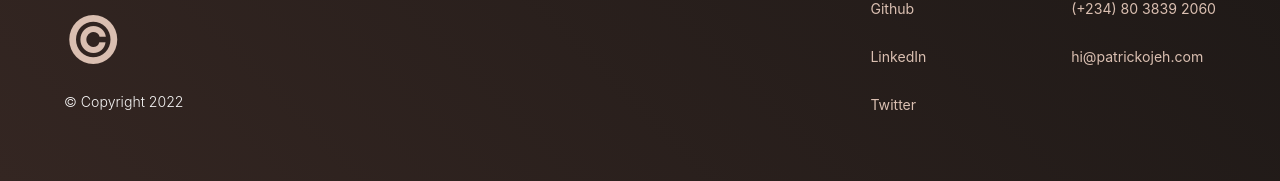
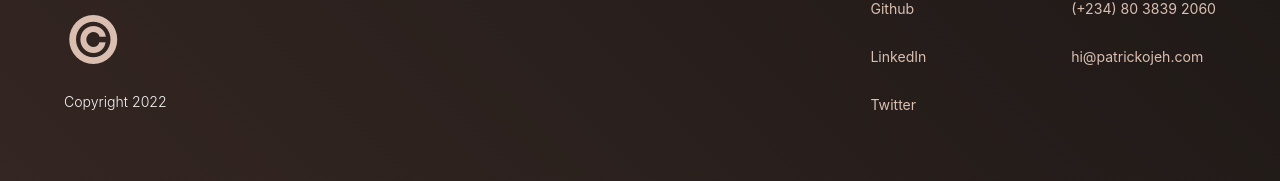
Before and after one commit to patrickojeh/portfolio, a React (Create React App) app: page / in a window 1280 px wide. Shown: the part 848-1029 px from the top of the page. Built offline with nearby package versions, Linux system fonts and the light colour scheme.

Commit message:
c in footer

```diff
--- a/src/components/Layout/Footer.js
+++ b/src/components/Layout/Footer.js
@@ -9,7 +9,7 @@ const Footer = () => {
       <div className="flex items-end-l justify-between-l flex-row-l flex-column-l flex-column-reverse pb2">
         <div className="pt0-l pt5 flex flex-column-l flex-row justify-between">
           <span className="copyright dn dib-l">&copy;</span>
-          <p className="small pb4 pb0-ns mb0-ns"><span className="di di-m">©</span> Copyright {year}</p>
+          <p className="small pb4 pb0-ns mb0-ns"><span className="di-m dn-l">©</span> Copyright {year}</p>
         </div>
         <div className="w-30-l w5-m flex justify-between-l flex-row-l flex-column">
           <ol className="list pa0 ma0">
```
